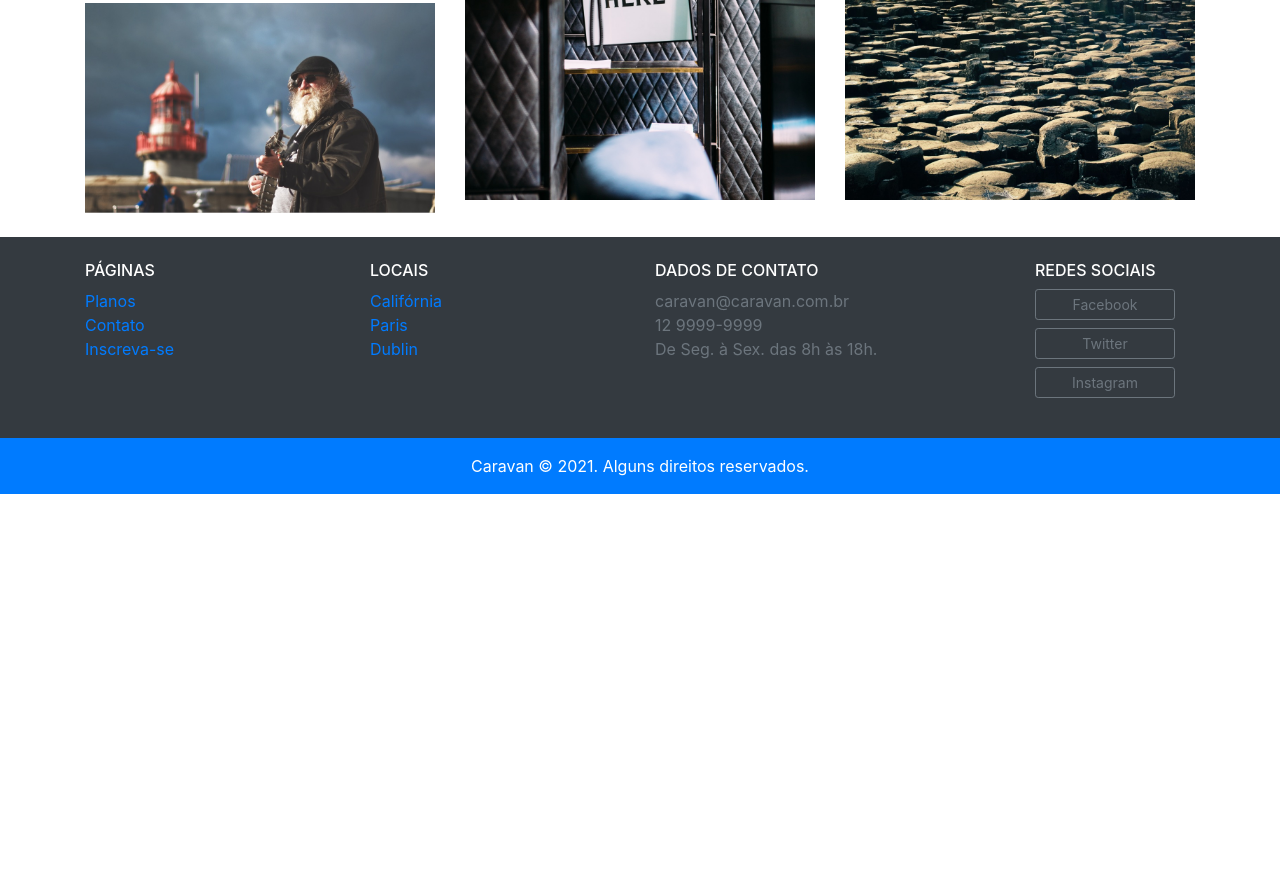
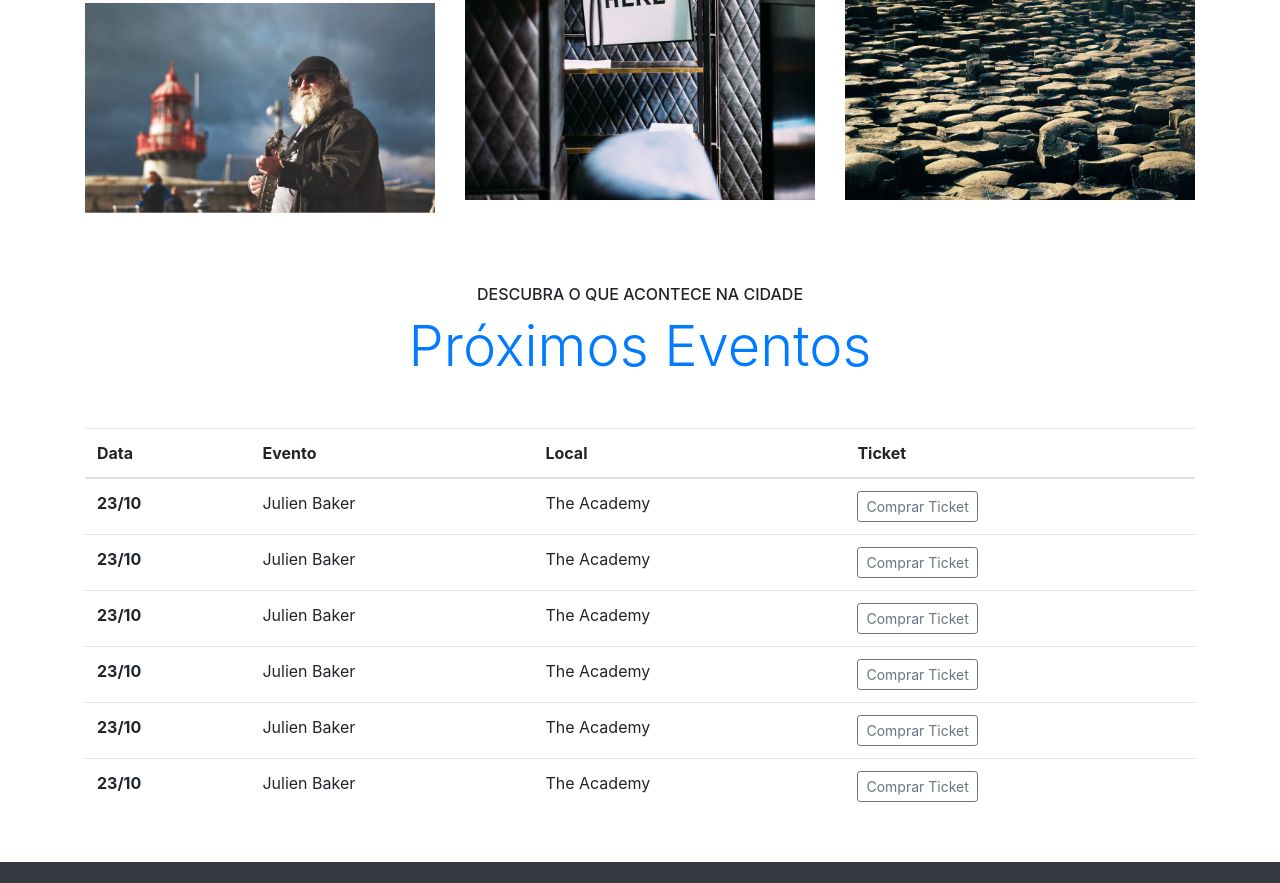
Before and after one commit to Gab-Barros/caravan, a plain HTML site: page local.html in a window 1280 px wide. Shown: the part 730-1613 px from the top of the page. Before the commit the page ends 1224 px from the top, so only its background shows below. Drawn offline with Linux system fonts and the light colour scheme.

Commit message:
pagina locais concluida

```diff
--- a/local.html
+++ b/local.html
@@ -88,7 +88,7 @@
               data-toggle="dropdown"
               aria-haspopup="true"
               aria-expanded="false"
-              >Planos</a
+              >Locais</a
             >
             <div class="dropdown-menu" aria-labelledby="navbarDropdown">
               <a href="local.html" class="dropdown-item">Califórnia</a>
@@ -123,7 +123,7 @@
     <!--capa e carousel-->
 
 
-    <!--seção vantagens-->
+    <!--galeria-->
     <section class="container">
         <div class=" text-center my-5">
           <span class="h6 d-block">O MELHOR DESTINO DE SUA VIAGEM</span>
@@ -147,8 +147,76 @@
       </div>
     </section>
 
+    <!--tabela-->
+    <section class="container">
+      <div class=" text-center my-5">
+        <span class="h6 d-block">DESCUBRA O QUE ACONTECE NA CIDADE</span>
+        <h1 class="display-4 text-primary">Próximos Eventos</h1>
+      </div>
+      <table class="table table-hover table-responsive-md">
+        <thead>
+          <tr>
+            <th scope="col">Data</th>
+            <th scope="col">Evento</th>
+            <th scope="col">Local</th>
+            <th scope="col">Ticket</th>
+          </tr>
+        </thead>
+        <tbody>
+          <tr>
+            <th scope="row">23/10</th>
+            <td>Julien Baker</td>
+            <td>The Academy</td>
+            <td>
+              <a href="#" class="btn btn-outline-secondary btn-sm">Comprar Ticket</a>
+            </td>
+          </tr>
+          <tr>
+            <th scope="row">23/10</th>
+            <td>Julien Baker</td>
+            <td>The Academy</td>
+            <td>
+              <a href="#" class="btn btn-outline-secondary btn-sm">Comprar Ticket</a>
+            </td>
+          </tr>
+          <tr>
+            <th scope="row">23/10</th>
+            <td>Julien Baker</td>
+            <td>The Academy</td>
+            <td>
+              <a href="#" class="btn btn-outline-secondary btn-sm">Comprar Ticket</a>
+            </td>
+          </tr>
+          <tr>
+            <th scope="row">23/10</th>
+            <td>Julien Baker</td>
+            <td>The Academy</td>
+            <td>
+              <a href="#" class="btn btn-outline-secondary btn-sm">Comprar Ticket</a>
+            </td>
+          </tr>
+          <tr>
+            <th scope="row">23/10</th>
+            <td>Julien Baker</td>
+            <td>The Academy</td>
+            <td>
+              <a href="#" class="btn btn-outline-secondary btn-sm">Comprar Ticket</a>
+            </td>
+          </tr>
+          <tr>
+            <th scope="row">23/10</th>
+            <td>Julien Baker</td>
+            <td>The Academy</td>
+            <td>
+              <a href="#" class="btn btn-outline-secondary btn-sm">Comprar Ticket</a>
+            </td>
+          </tr>
+        </tbody>
+      </table>
+    </section>
+
     <!--footer-->
-    <footer class="bg-dark text-white">
+    <footer class="bg-dark text-white mt-5">
       <div class="container py-4">
         <div class="row">
           <div class="col-md-3 col-6">
```
Also changed, not shown: index.html (+2 -2 lines).
